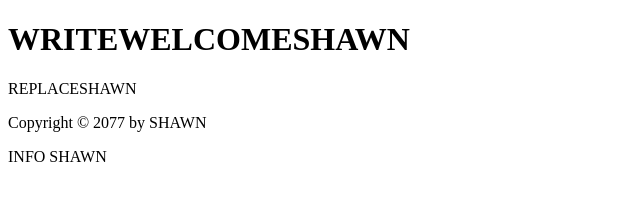
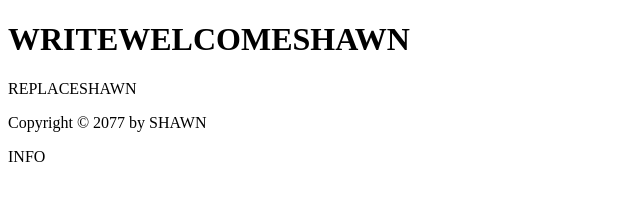
Before and after one commit to AscensionStudent/COMP001A.Assignment1.1, a plain HTML site: page COMP001A.Assignment1-main/index.html in a window 1280 px wide. Shown: the full height of the page, 0-640 px from the left. Drawn offline with Linux system fonts and the light colour scheme.

Commit message:
FUNCOMMIT

```diff
--- a/COMP001A.Assignment1-main/index.html
+++ b/COMP001A.Assignment1-main/index.html
@@ -28,7 +28,7 @@
 
     <aside>
 
-        <p>INFO SHAWN</p>
+        <p>INFO</p>
 
     </aside>
 
```
